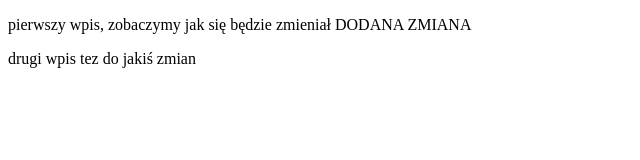
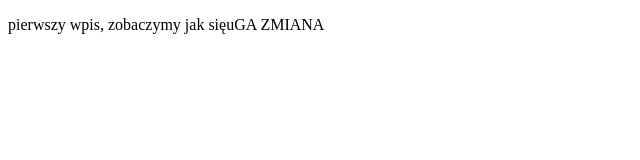
Before and after one commit to SlawekKlodka/Slawek_testGIT, a plain HTML site: page index.html in a window 1280 px wide. Shown: the whole page, without its empty margins (0-640 px from the left). Drawn offline with Linux system fonts and the light colour scheme.

Commit message:
pierwsza zmiana druga zmiana

```diff
--- a/index.html
+++ b/index.html
@@ -4,11 +4,4 @@
     <meta charset="UTF-8">
     <title>Test GIT</title>
 
-    <p>pierwszy wpis, zobaczymy jak się będzie zmieniał DODANA ZMIANA</p>
-    <p>drugi wpis tez do jakiś zmian</p>
-
-</head>
-<body>
-
-</body>
-</html>
+    <p>pierwszy wpis, zobaczymy jak sięuGA ZMIANA
```
